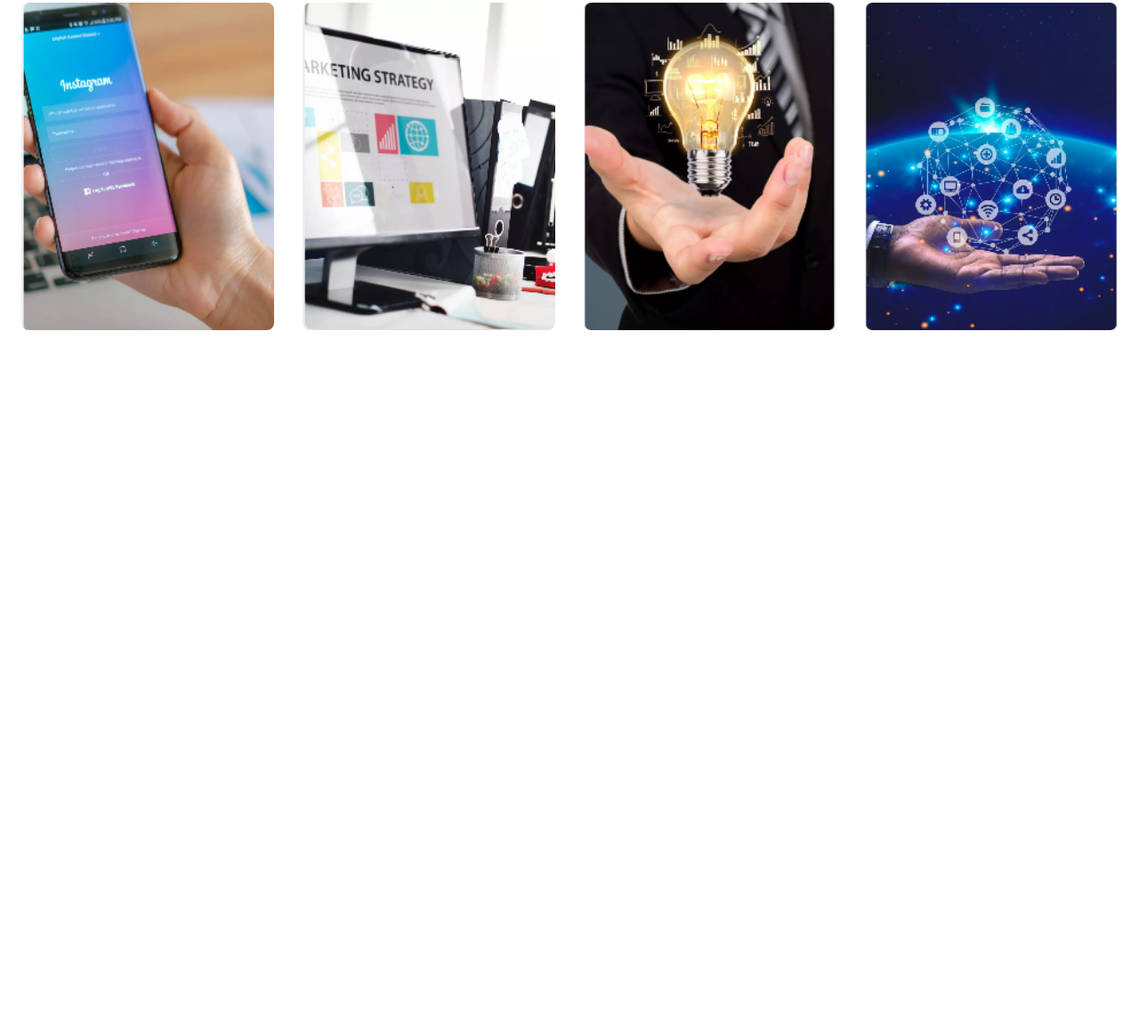
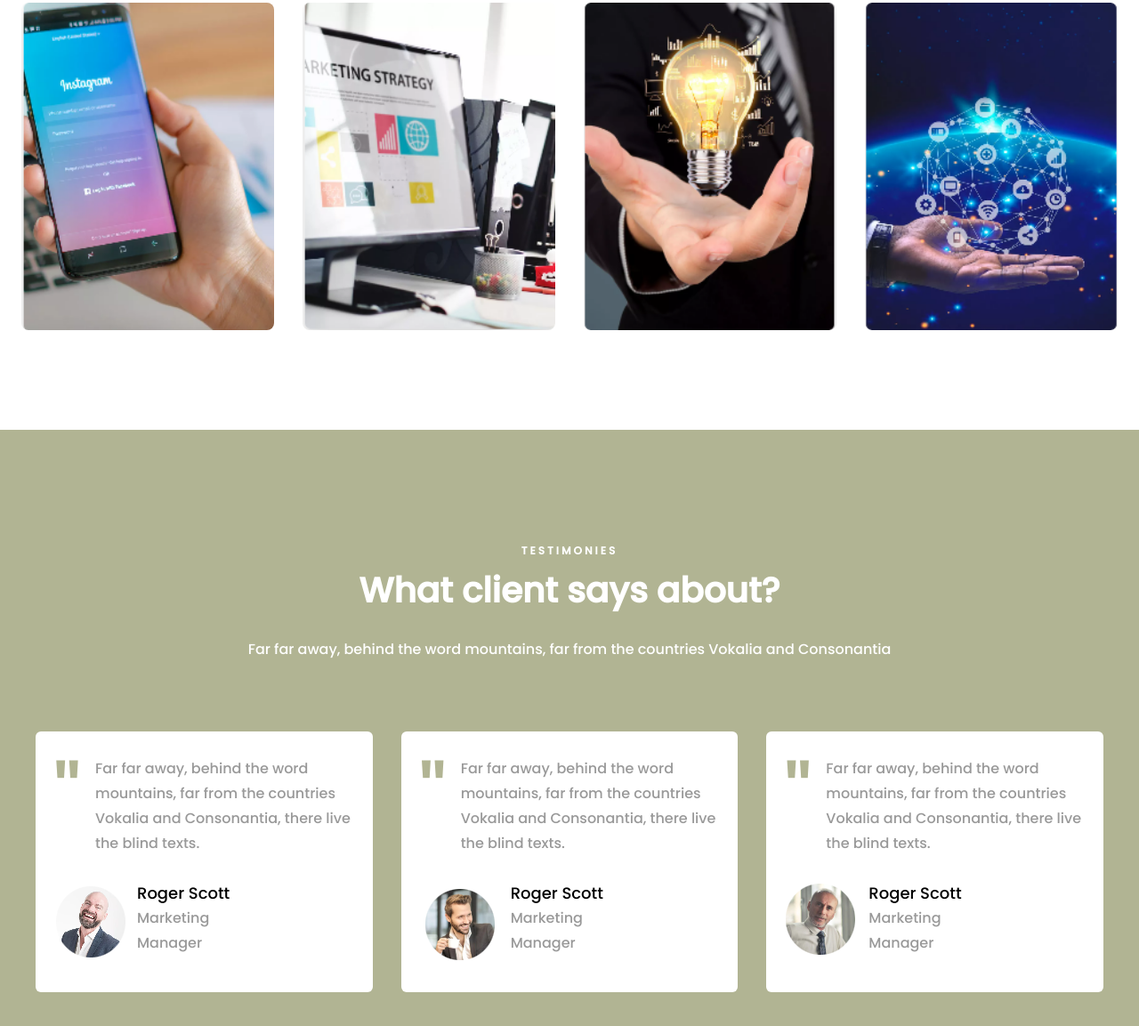
Before and after one commit to Nomishka/Tailwind2, a website: page index.html in a window 1280 px wide. Shown: the part 4981-6134 px from the top of the page at 89% size. Before the commit the page ends 5464 px from the top, so only its background shows below. Drawn offline with Linux system fonts and the light colour scheme.

Commit message:
Created the section What Client says about without carousel

```diff
--- a/index.html
+++ b/index.html
@@ -462,6 +462,63 @@
                 </div>
             </div>
         </section>
-
+        <section>
+            <div class="bg-[#B1B493] py-32">
+                <div class="container mx-auto px-4 sm:px-10">
+                    <div class=" flex flex-col items-center font-poppins text-white">
+                        <div class="text-xs tracking-[3px] font-bold">TESTIMONIES</div>
+                        <div class="text-[39px] mt-2 font-bold">What client says about?</div>
+                        <div class="text-base mt-6 text-center">Far far away, behind the word mountains, far from the countries Vokalia and Consonantia</div>
+                    </div>
+                    <div class="grid grid-cols-3 gap-8 font-poppins mt-20 max-[992px]:grid-cols-2 max-[640px]:grid-cols-1 overflow-hidden">
+                        <div class="bg-white rounded-md px-5 py-7">
+                            <div class="flex gap-4">
+                                <div class="text-8xl text-[#B1B493]">"</div>
+                                <div class="text-[#999999] text-base leading-7">Far far away, behind the word mountains, far from the countries Vokalia and Consonantia, there live the blind texts.</div>
+                            </div>
+                            <div class="flex gap-3 mt-7">
+                                <div class="w-auto h-auto rounded-full">
+                                    <img class="w-full h-full" src="images/carousel1.png" alt="carousel_icon1">
+                                </div>
+                                <div class="flex flex-col justify-between">
+                                    <div class="text-lg">Roger Scott</div>
+                                    <div class="h-full lg:w-1/2 text-[#999999] text-base leading-7">Marketing Manager</div>
+                                </div>
+                            </div>
+                        </div>
+                        <div class="bg-white rounded-md px-5 py-7">
+                            <div class="flex gap-4">
+                                <div class="text-8xl text-[#B1B493]">"</div>
+                                <div class="text-[#999999] text-base leading-7">Far far away, behind the word mountains, far from the countries Vokalia and Consonantia, there live the blind texts.</div>
+                            </div>
+                            <div class="flex gap-3 mt-7">
+                                <div class="w-auto h-auto rounded-full">
+                                    <img class="w-full h-full" src="images/carousel2.png" alt="carousel_icon2">
+                                </div>
+                                <div class="flex flex-col justify-between">
+                                    <div class="text-lg">Roger Scott</div>
+                                    <div class="h-full lg:w-1/2 text-[#999999] text-base leading-7">Marketing Manager</div>
+                                </div>
+                            </div>
+                        </div>
+                        <div class="bg-white rounded-md px-5 py-7">
+                            <div class="flex gap-4">
+                                <div class="text-8xl text-[#B1B493]">"</div>
+                                <div class="text-[#999999] text-base leading-7">Far far away, behind the word mountains, far from the countries Vokalia and Consonantia, there live the blind texts.</div>
+                            </div>
+                            <div class="flex gap-3 mt-7">
+                                <div class="w-auto h-auto rounded-full">
+                                    <img class="w-full h-full" src="images/carousel3.png" alt="carousel_icon3">
+                                </div>
+                                <div class="flex flex-col justify-between">
+                                    <div class="text-lg">Roger Scott</div>
+                                    <div class="h-full lg:w-1/2 text-[#999999] text-base leading-7">Marketing Manager</div>
+                                </div>
+                            </div>
+                        </div>
+                    </div>
+                </div>
+            </div>
+        </section>
     </body>
 </html>
```
Also changed, not shown: dist/output.css, images/carousel1.png (added), images/carousel2.png (added), images/carousel3.png (added).
